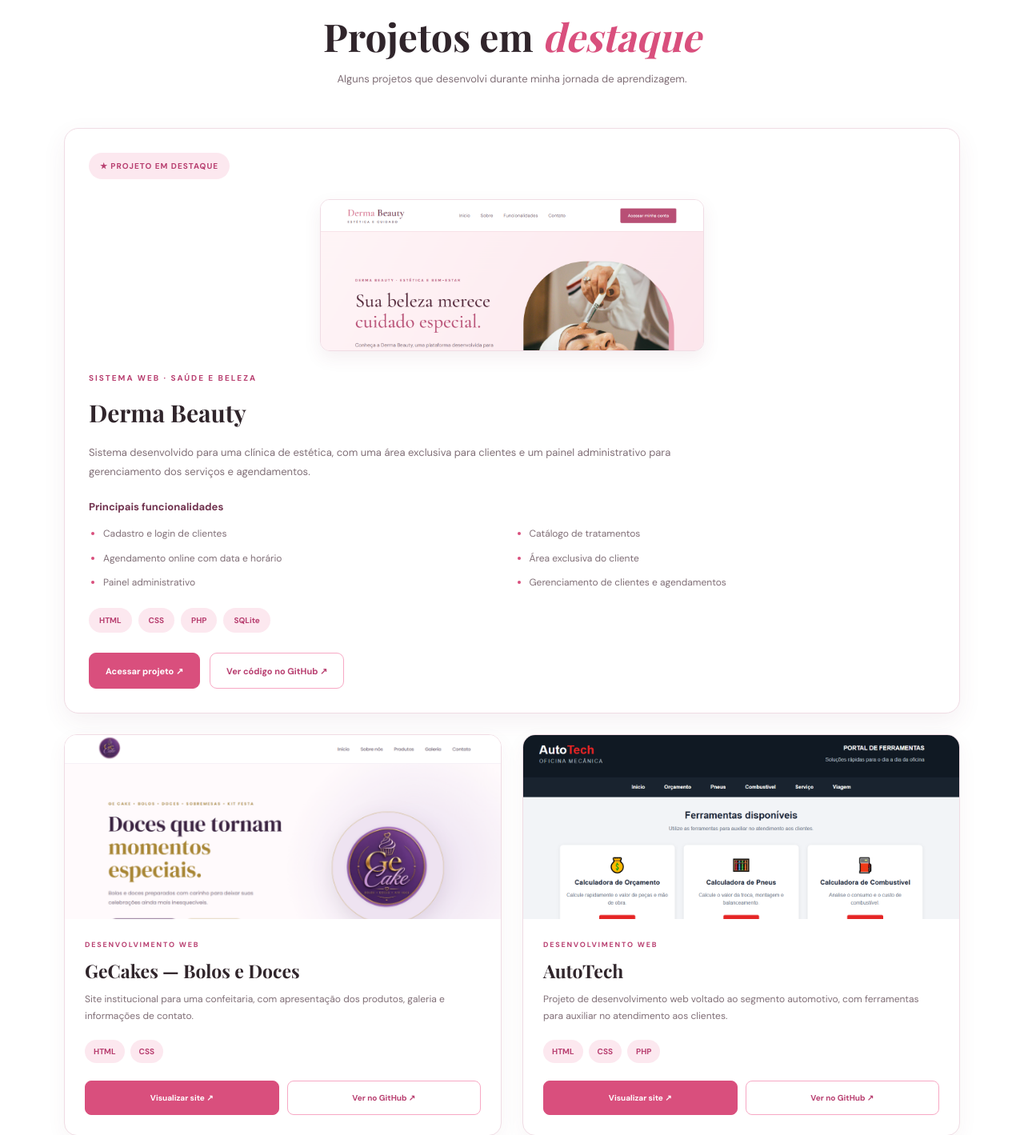
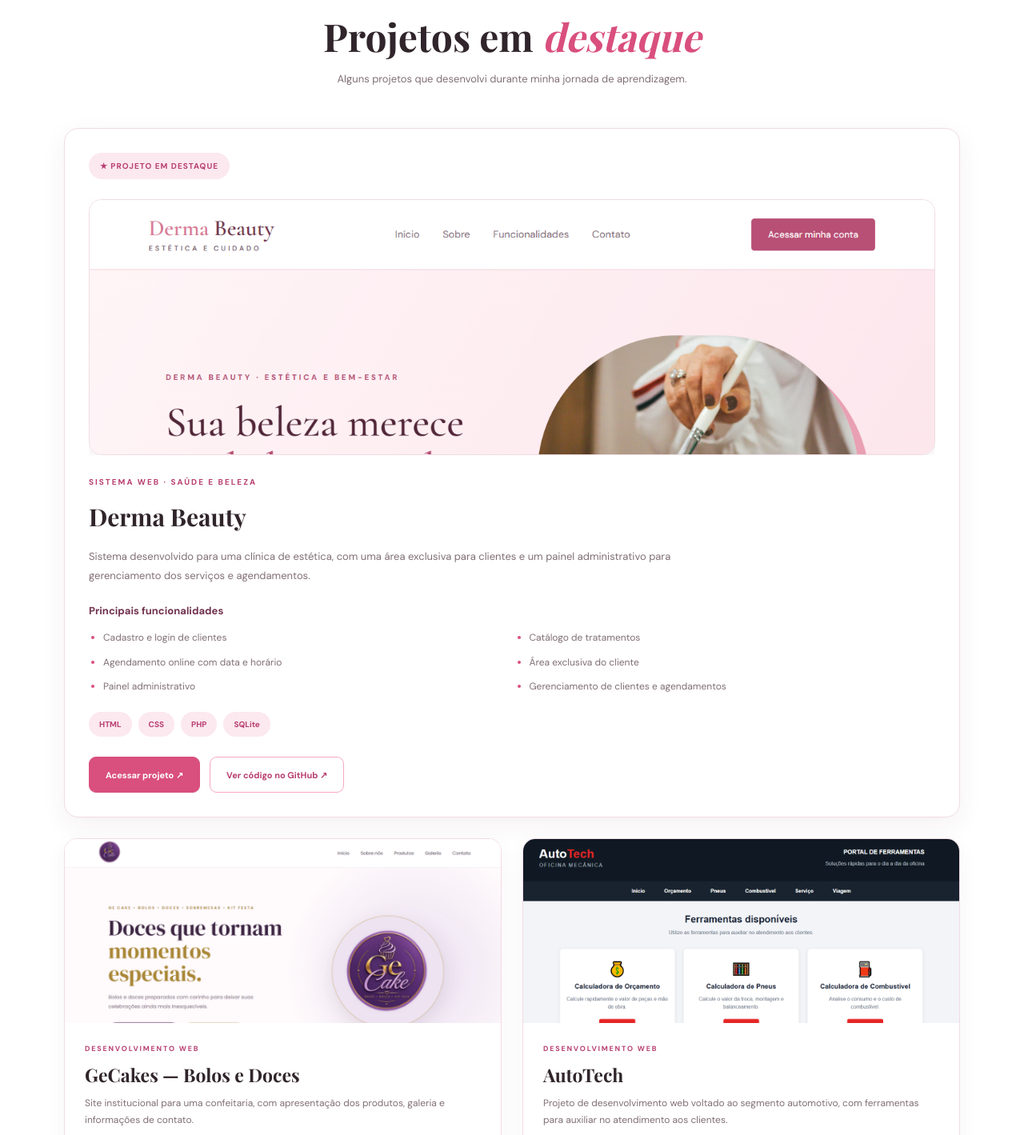
Before and after one commit to sarahduete/Projetos-Sarah, a PHP site: page / in a window 1280 px wide. Shown: the part 1463-2882 px from the top of the page at 80% size. Run offline with PHP 8.4, Linux system fonts and the light colour scheme; some web fonts are replaced.

Commit message:
Update style.css

```diff
--- a/css/style.css
+++ b/css/style.css
@@ -1484,3 +1484,29 @@ footer a:not(.logo):hover {
     }
 
 }
+/* IMAGEM DO DERMA BEAUTY - OCUPANDO O QUADRO */
+.projeto-principal .projeto-imagens {
+    width: 100% !important;
+    max-width: 100% !important;
+    height: 320px !important;
+    display: block !important;
+    overflow: hidden !important;
+    margin: 0 !important;
+}
+
+.projeto-principal .projeto-imagens .imagem-principal {
+    display: block !important;
+    width: 100% !important;
+    height: 100% !important;
+    max-width: none !important;
+    aspect-ratio: auto !important;
+    object-fit: cover !important;
+    object-position: top center !important;
+    border-radius: 16px;
+}
+
+@media (max-width: 768px) {
+    .projeto-principal .projeto-imagens {
+        height: 240px !important;
+    }
+}
```
